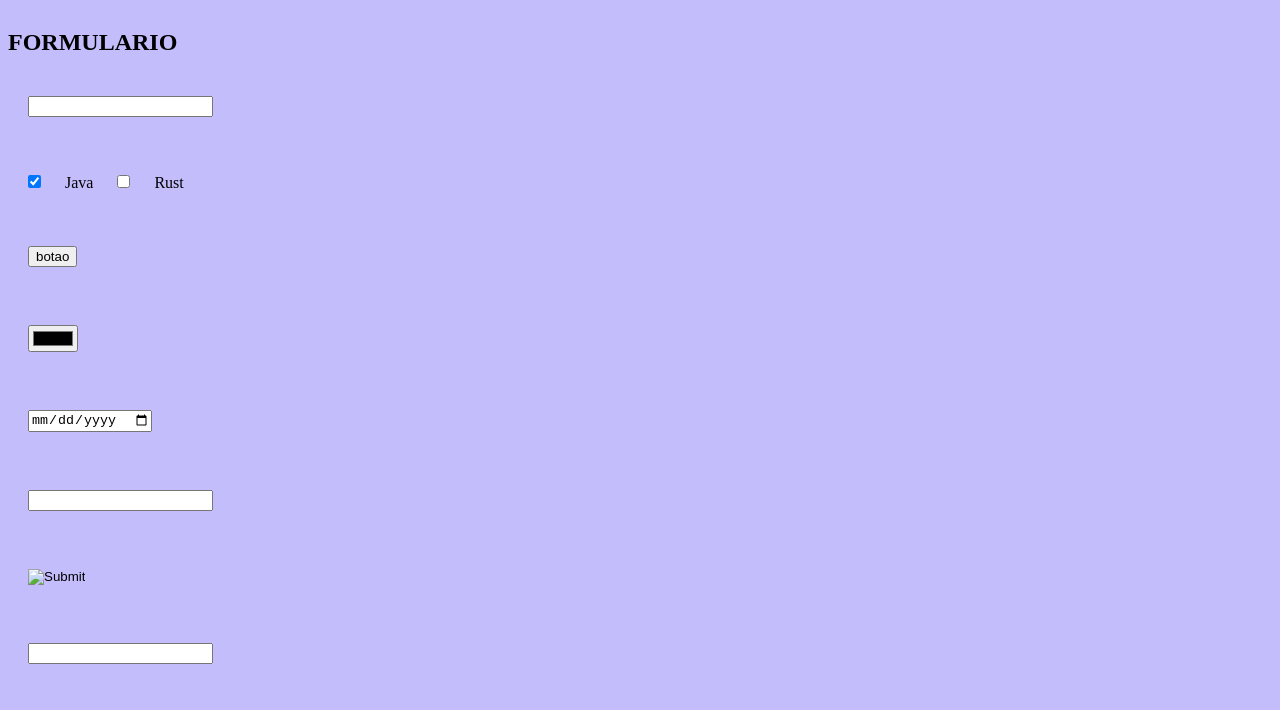
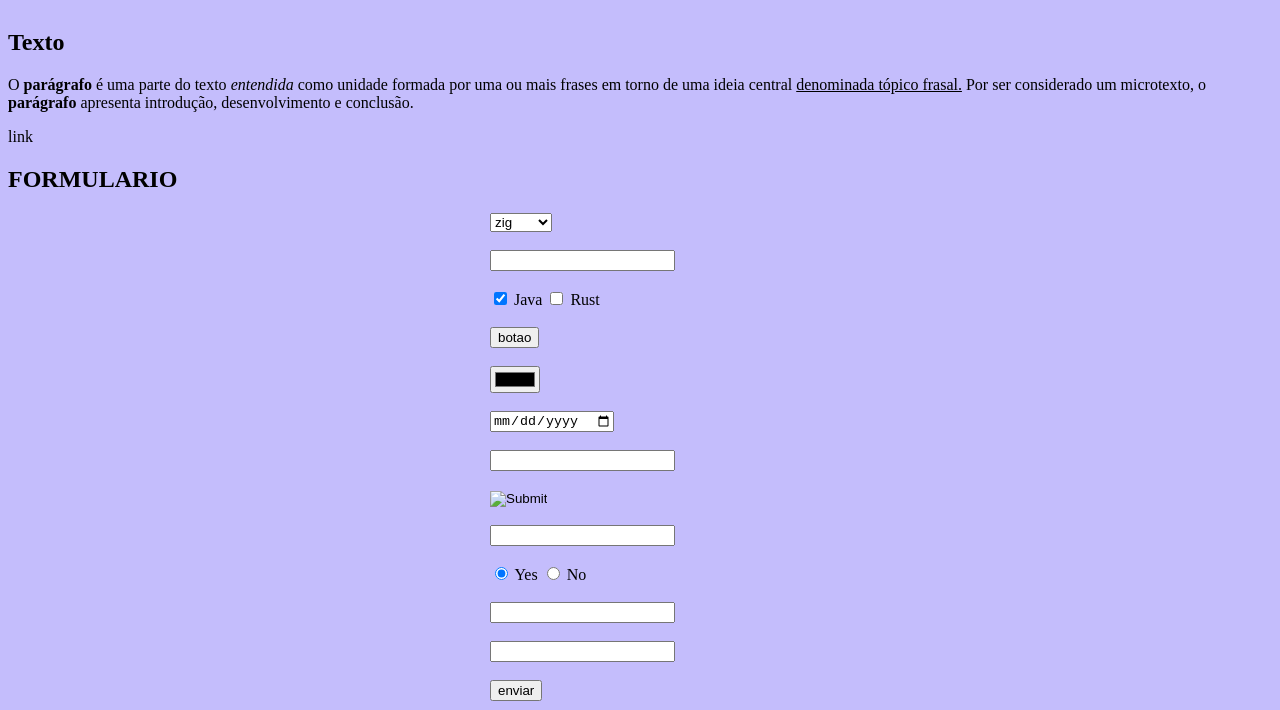
Before and after one commit to Lucas-Gabriel-7510/class, a plain HTML site: page Aula_1/Index.html in a window 1280 px wide. Shown: the part 90-800 px from the top of the page. Drawn offline with Linux system fonts and the light colour scheme.

Commit message:
update class

```diff
--- a/Aula_1/Index.html
+++ b/Aula_1/Index.html
@@ -12,9 +12,34 @@
 <body>
     <h1 class="title">Aulas</h1>
 
+    <h2>Texto</h2>
+
+     <div>
+        <p>
+            O <span class="bold">parágrafo</span> é uma parte do texto <span class="italic">entendida</span> como unidade formada
+            por uma ou mais frases em torno de uma ideia
+            central <span class="underline">denominada tópico frasal.</span> Por ser considerado
+            um microtexto, o <strong>parágrafo</strong> apresenta introdução, desenvolvimento e conclusão.
+        </p>
+     </div>
+
+     <a class="link" target="_blank" href="https://www.w3schools.com">
+        link
+     </a>
+
     <h2>FORMULARIO</h2>
 
     <form>
+
+        <select>
+            <option>zig</option>
+            <option>lua</option>
+            <option>PHP</option>
+            <option>laravel</option>
+        </select>
+
+        <br>
+        <br>
 
         <input type="text">
 
@@ -87,6 +112,8 @@
 
     <h2>Listas</h2>
 
+    <div class="container-list">
+
         <ul class="list">
             <li>html</li>
             <li>css</li>
@@ -98,6 +125,9 @@
             <li class="list2">css</li>
             <li class="list2">javascript</li>
         </ol>
+
+    </div>
+
 
     <h2>Multimidia</h2>
 
--- a/Aula_1/styles.css
+++ b/Aula_1/styles.css
@@ -7,7 +7,7 @@ body {
     color: white;
 }
 
-.paragraph{
+.paragraph {
     font-family: monospace;
     font-size: 20px;
     margin: 40px;
@@ -24,6 +24,29 @@ body {
     list-style: none;
 }
 
-input{
-    margin: 20px;
+form {
+    width: 300px;
+    margin: 0px auto;
 }
+
+.container-list {
+    width: 300px;
+    margin: 0px auto;
+}
+
+.bold {
+    font-weight: bold;
+}
+
+.italic {
+    font-style: italic;
+}
+
+.underline {
+    text-decoration: underline;
+}
+
+.link {
+    text-decoration: none;
+    color: black;
+}
```
Lines whose indentation alone changed are shown as unchanged.
